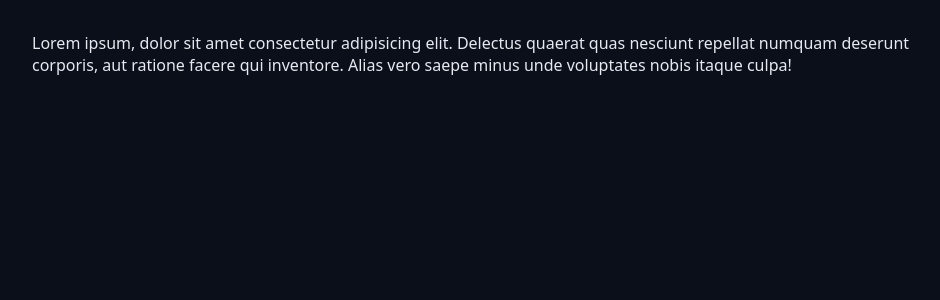
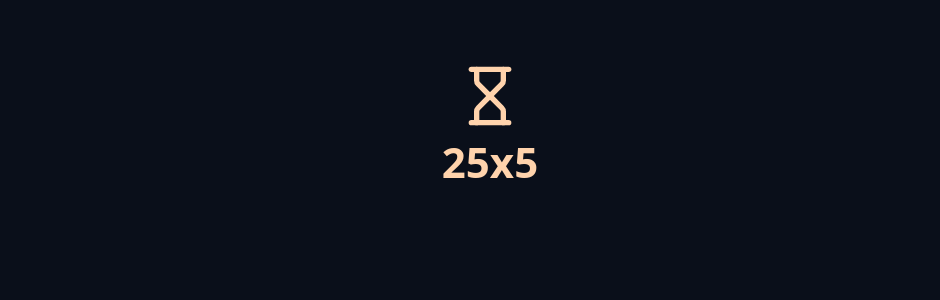
Before and after one commit to Hayashi-Heitor/25x5-pomodoroTimer, a React (Vite) app in the folder 25x5/: page / in a window 1280 px wide. Shown: the top 300 px of the page, without its empty margins (150-1090 px from the left). Built offline with nearby package versions, Linux system fonts and the light colour scheme.

Commit message:
feat: Logo component

```diff
--- a/25x5/src/App.tsx
+++ b/25x5/src/App.tsx
@@ -1,19 +1,15 @@
 import './styles/theme.css'
 import './styles/global.css'
 
-import { Hourglass } from 'lucide-react';
-
 import { Heading } from './components/Heading';
 import { Container} from './components/Container'
+import { Logo } from './components/Logo'
 
 export function App() {
     return (
         <>
             <Container>
-                <section>
-                    <p>Lorem ipsum, dolor sit amet consectetur adipisicing elit. Delectus
-                    quaerat quas nesciunt repellat numquam deserunt corporis, aut ratione facere qui inventore. Alias vero saepe minus unde voluptates nobis itaque culpa!</p>
-                </section>
+                <Logo></Logo>
             </Container>
         </>
     );
--- a/25x5/src/components/Container.tsx
+++ b/25x5/src/components/Container/index.tsx
@@ -1,4 +1,4 @@
-import style from './Container.module.css'
+import style from './styles.module.css'
 
 type ContainerProps = {
     children : React.ReactNode;
--- a/25x5/src/components/Heading.tsx
+++ b/25x5/src/components/Heading/index.tsx
@@ -1,4 +1,4 @@
-import styles from './Heading.module.css'
+import styles from './styles.module.css'
 
 type HeadingProps = {
     children : React.ReactNode;
--- /dev/null
+++ b/25x5/src/components/Logo/index.tsx
@@ -0,0 +1,14 @@
+import styles from './styles.module.css'
+
+import { Hourglass } from 'lucide-react';
+
+export function Logo() {
+    return (
+        <div className={styles.logo}>
+            <a href="#" className={styles.logoLink}>
+                <Hourglass size={64} />
+                <span>25x5</span>
+            </a>
+        </div>
+    );
+}
--- /dev/null
+++ b/25x5/src/components/Logo/styles.module.css
@@ -0,0 +1,25 @@
+.logo {
+    margin: 32px 0;
+    display: flex;
+    align-items: center;
+    justify-content: center;
+    gap: 24px;
+    padding-top: 32px;
+}
+
+.logoLink {
+    display: flex;
+    align-items: center;
+    justify-content: center;
+    gap: 5px;
+    flex-direction: column;
+    font-size: 42px;
+    font-weight: bold;
+    text-decoration: none;
+    color: var(--primary);
+    transition: all 0.13s ease-in-out;
+}
+
+.logoLink:hover {
+    filter: brightness(70%);
+}
--- a/25x5/src/styles/theme.css
+++ b/25x5/src/styles/theme.css
@@ -9,9 +9,9 @@
     --gray-800: #181f2e;
     --gray-900: #0a0f1a;
 
-    --primary-light: #4de7b7;
-    --primary: #0da170;
-    --primary-dark: #065f46;
+    --primary-light: #f3d5bb;
+    --primary: #FFD3AC;
+    --primary-dark: #E39A7B;
 
     --link-color: #10b981;
     --link-hover: #0b8a60;
```
Also changed, not shown: 25x5/src/components/Container/styles.module.css (renamed from 25x5/src/components/Container.module.css), 25x5/src/components/Heading/styles.module.css (renamed from 25x5/src/components/Heading.module.css).
